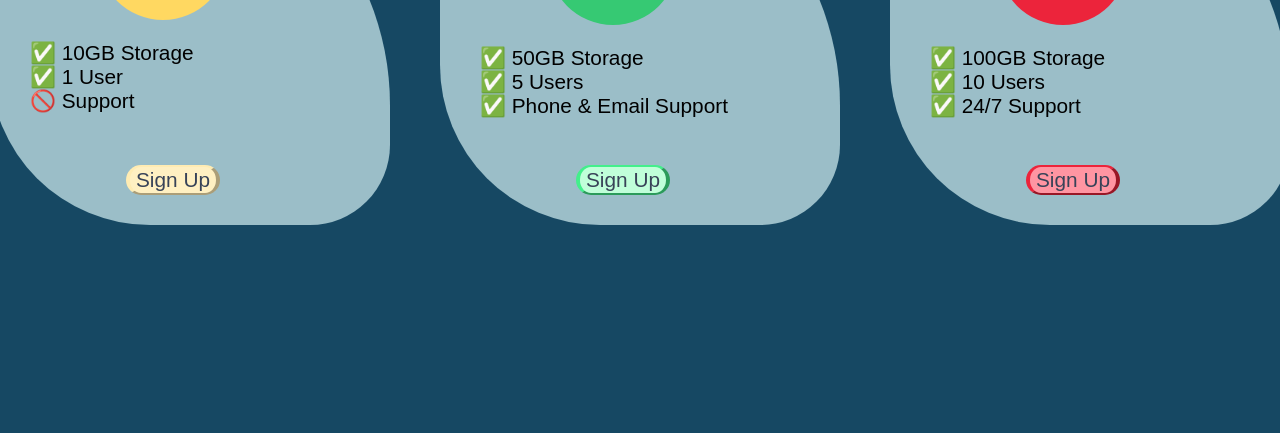
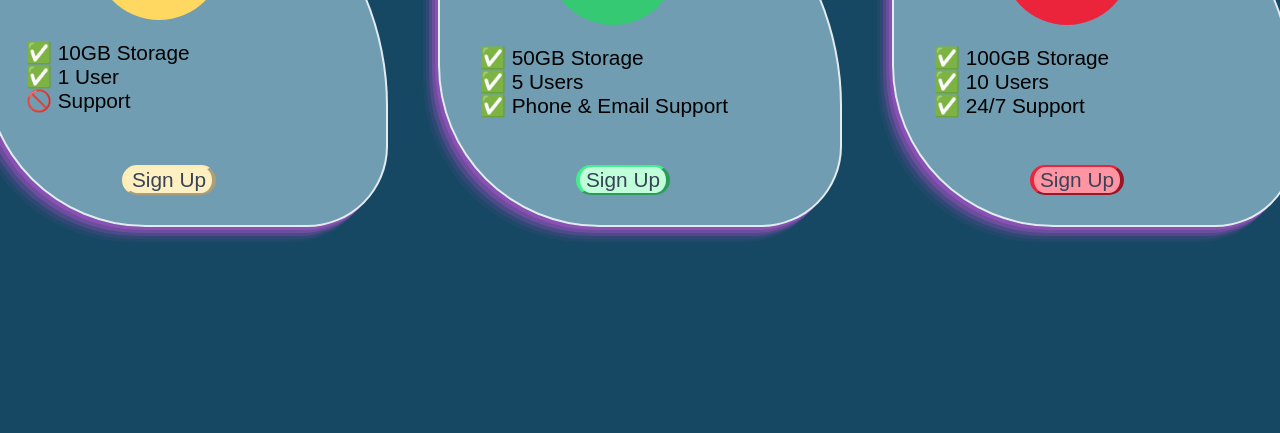
Before and after one commit to diyaad4d/Pricing-Table, a plain HTML site: page index.html in a window 1280 px wide. Shown: the part 383-816 px from the top of the page. Drawn offline with Linux system fonts and the light colour scheme; a web font is replaced by a local one.

Commit message:
Update index.html

```diff
--- a/index.html
+++ b/index.html
@@ -25,6 +25,9 @@
       }
       .pricing-plan{
         background-color: #9BBEC8;
+        box-shadow: rgba(186, 85, 211, 0.4) -3px 3px, rgba(186, 85, 211, 0.3) -6px 6px, rgba(186, 85, 211, 0.2) -9px 9px, rgba(186, 85, 211, 0.1) -12px 12px, rgba(186, 85, 211, 0.05) -15px 15px;
+        border: 2px solid #ffffffcc;
+        background-color: #add8e699;
 
         flex-basis: 400px;
         min-width:400px;
```
